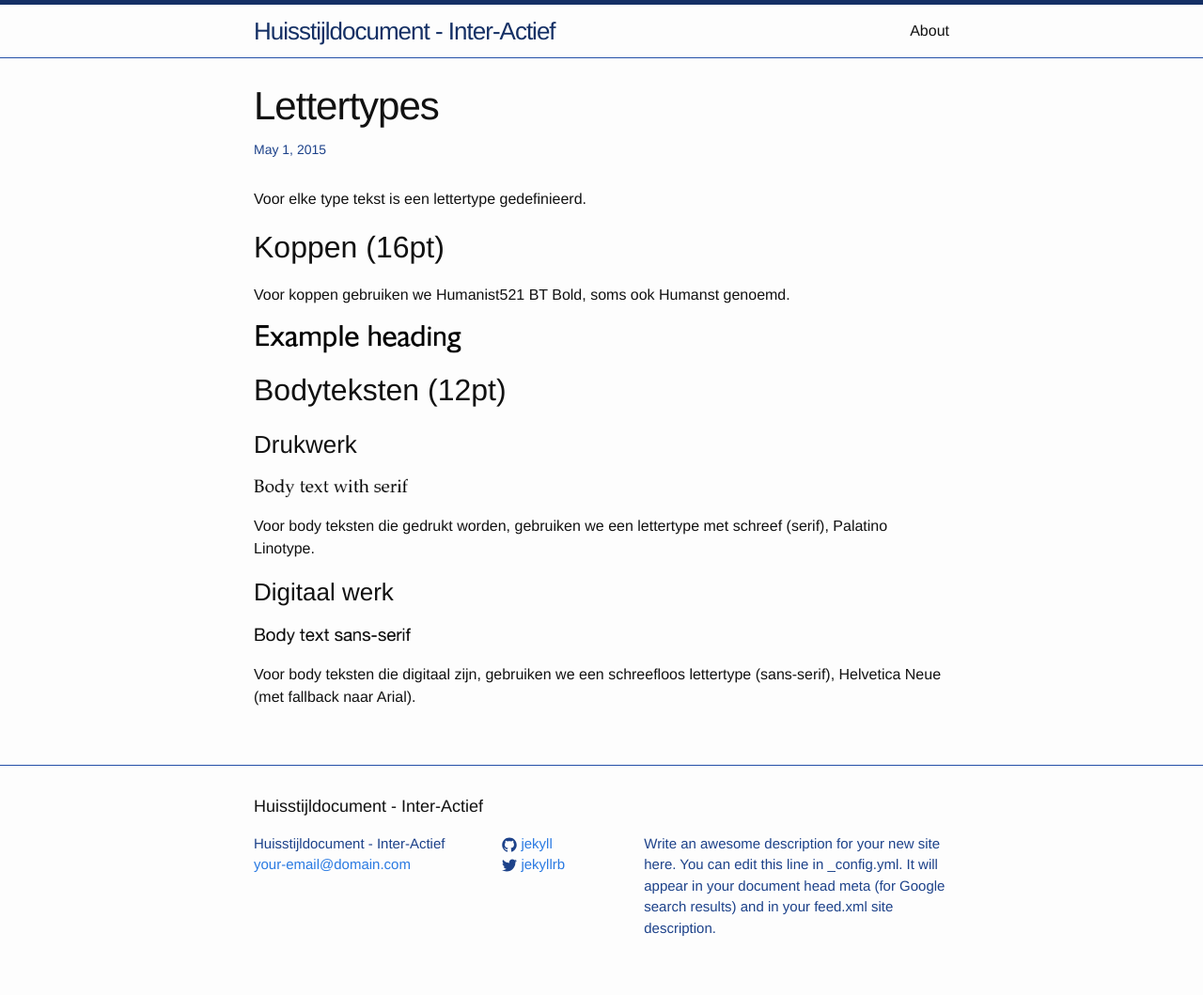
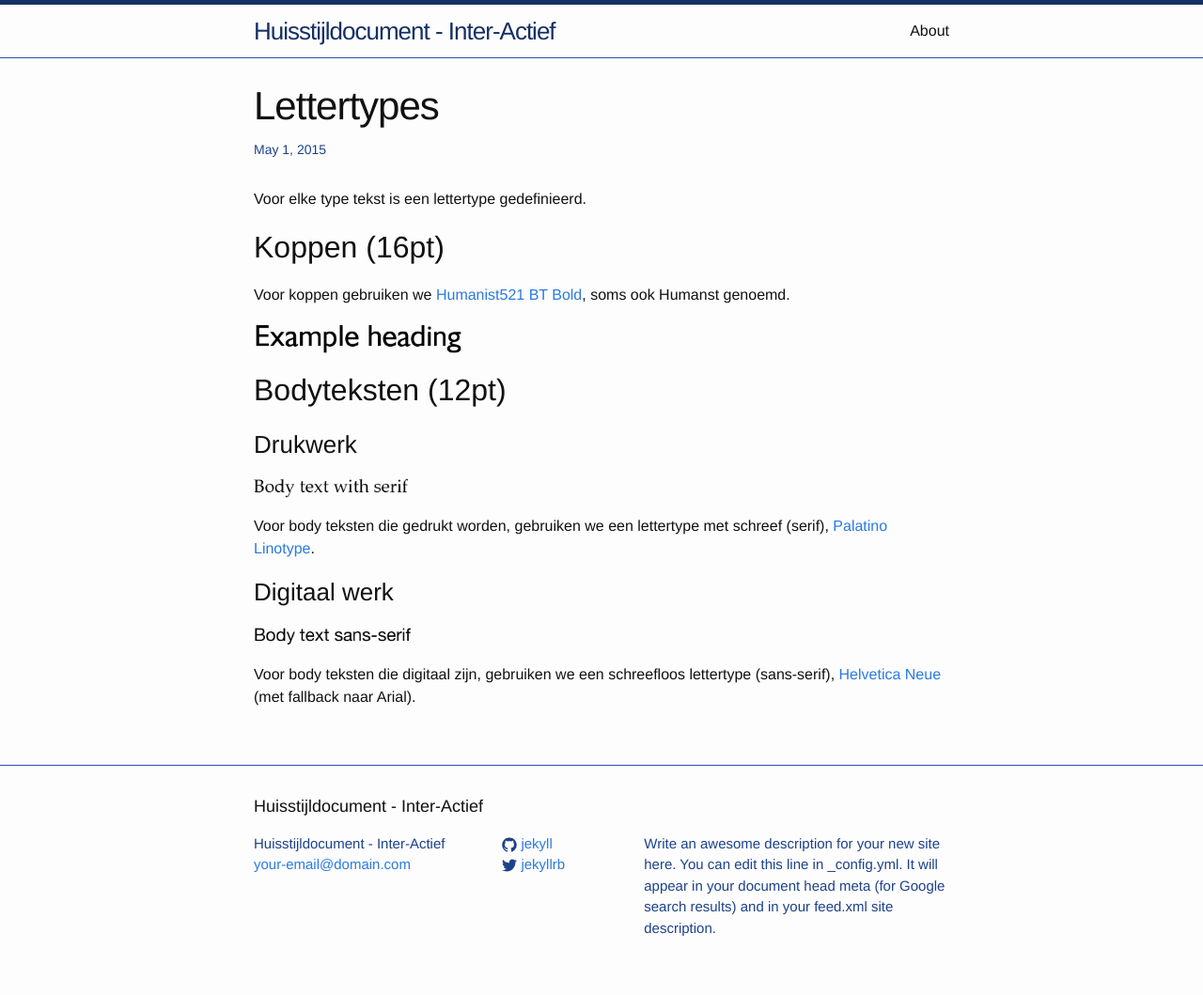
Before and after one commit to Inter-Actief/fancie-huisstijldocument, a Jekyll site: the page built from _posts/2015-05-01-lettertypes.markdown, in a window 1280 px wide. Shown: the whole page at 94% size. Built offline with Jekyll 4.4.1, drawn with Linux system fonts in a browser that asks for light colours; some of the changed lines change nothing that is shown.

Commit message:
Added font files

```diff
--- a/_posts/2015-05-01-lettertypes.markdown
+++ b/_posts/2015-05-01-lettertypes.markdown
@@ -9,7 +9,7 @@ Voor elke type tekst is een lettertype gedefinieerd.
 
 Koppen (16pt)
 -------------
-Voor koppen gebruiken we Humanist521 BT Bold, soms ook Humanst genoemd.
+Voor koppen gebruiken we <a href="{{ site.baseurl }}/assets/humanist-521-bt.ttf">Humanist521 BT Bold</a>, soms ook Humanst genoemd.
 
 <img src="{{ site.baseurl }}/assets/heading.png" style="height: 35px" />
 
@@ -19,9 +19,9 @@ Bodyteksten (12pt)
 ### Drukwerk
 <img src="{{ site.baseurl }}/assets/body-text-with-serif.png" style="height: 25px"/>
 
-Voor body teksten die gedrukt worden, gebruiken we een lettertype met schreef (serif), Palatino Linotype.
+Voor body teksten die gedrukt worden, gebruiken we een lettertype met schreef (serif), <a href="{{ site.baseurl }}/assets/palatino-linotype.ttf">Palatino Linotype</a>.
 
 ### Digitaal werk
 <img src="{{ site.baseurl }}/assets/body-text-sans-serif.png" style="height: 25px"/>
 
-Voor body teksten die digitaal zijn, gebruiken we een schreefloos lettertype (sans-serif), Helvetica Neue (met fallback naar Arial).
+Voor body teksten die digitaal zijn, gebruiken we een schreefloos lettertype (sans-serif), <a href="{{ site.baseurl }}/assets/helvetica-neue-medium.ttf">Helvetica Neue</a> (met fallback naar Arial).
```
Also changed, not shown: assets/humanist-521-bt.ttf (added).
